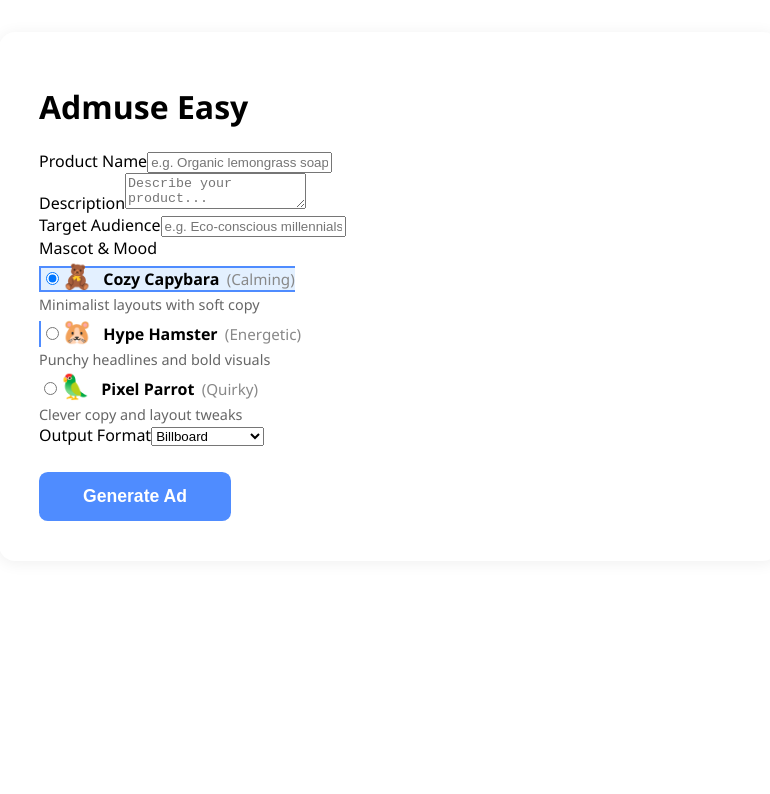
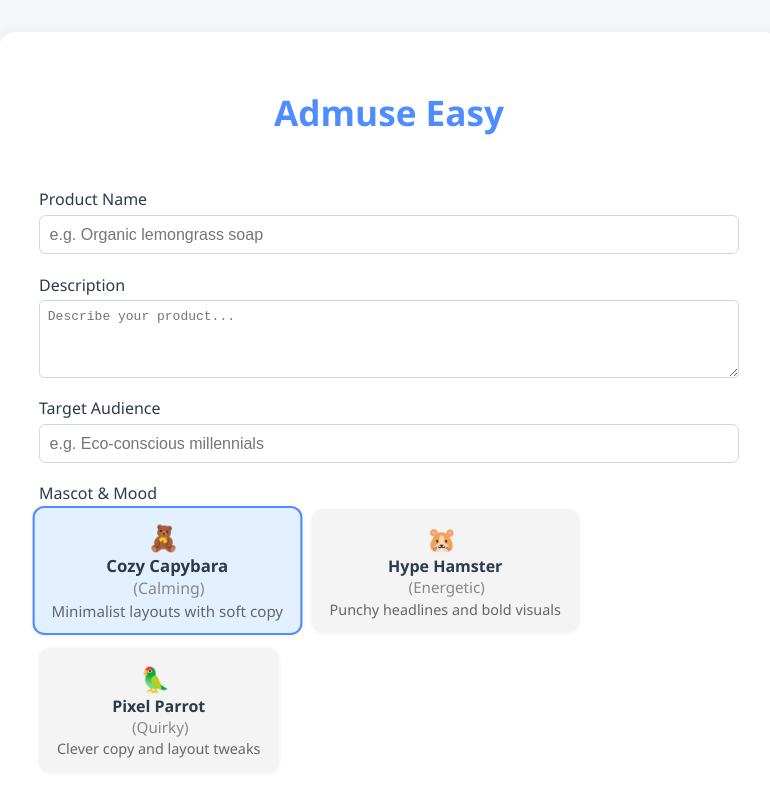
Before and after one commit to nuwnian/AdmuseEasy, a React (Create React App) app in the folder client/: page / in a window 1280 px wide. Shown: the top 794 px of the page, without its empty margins (251-1021 px from the left). Built offline with nearby package versions, Linux system fonts and the light colour scheme.

Commit message:
Restore original styling to React app

```diff
--- a/client/src/App.css
+++ b/client/src/App.css
@@ -1,3 +1,9 @@
+body {
+  margin: 0;
+  font-family: 'Segoe UI', Arial, sans-serif;
+  background: #f4f7fa;
+  color: #2d3a4a;
+}
 
 .dashboard {
   max-width: 700px;
@@ -8,61 +14,94 @@
   padding: 2em 2.5em 2.5em 2.5em;
   font-family: 'Segoe UI', Arial, sans-serif;
 }
-.App {
+
+.dashboard h1 {
   text-align: center;
+  color: #4f8cff;
+  margin-bottom: 1.5em;
+  font-size: 2.2em;
 }
 
-.App-logo {
-  height: 40vmin;
-  pointer-events: none;
+.input-section {
+  display: flex;
+  flex-direction: column;
+  gap: 1.2em;
 }
 
-@media (prefers-reduced-motion: no-preference) {
-  .App-logo {
-    animation: App-logo-spin infinite 20s linear;
-  }
+.input-group {
+  display: flex;
+  flex-direction: column;
+  gap: 0.3em;
 }
 
-.App-header {
-  background-color: #282c34;
-  min-height: 100vh;
+.input-group label {
+  font-weight: 500;
+}
+
+.input-group input,
+.input-group textarea,
+.input-group select {
+  padding: 0.6em;
+  border-radius: 0.4em;
+  border: 1px solid #cfd8dc;
+  font-size: 1em;
+}
+
+.input-group textarea {
+  min-height: 60px;
+  resize: vertical;
+}
+.mascot-options {
+  display: flex;
+  gap: 1em;
+  flex-wrap: wrap;
+}
+
+.mascot-options label {
+  background: #f4f4f4;
+  border-radius: 0.7em;
+  padding: 0.7em 1em;
+  cursor: pointer;
+  border: 2px solid transparent;
+  min-width: 140px;
+  transition: border 0.2s, transform 0.3s;
   display: flex;
   flex-direction: column;
   align-items: center;
-  justify-content: center;
-  font-size: calc(10px + 2vmin);
-  color: white;
+  box-shadow: 0 1px 4px #0001;
+  animation: mascot-in 0.7s ease;
 }
 
-.App-link {
-  color: #61dafb;
-}
-
-@keyframes App-logo-spin {
-  from {
-    transform: rotate(0deg);
-  }
-  to {
-    transform: rotate(360deg);
-  }
-}
 .mascot-options label.selected {
   border: 2px solid #4f8cff;
   background: #e3f0ff;
+  transform: scale(1.05);
 }
+
+.mascot-options label input[type="radio"] {
+  display: none;
+}
+
 .mascot-options .emoji {
   font-size: 1.5em;
   margin-right: 0.3em;
 }
+
 .mascot-options .mood {
   color: #888;
   font-size: 0.95em;
   margin-left: 0.2em;
 }
+
 .mascot-options .desc {
   font-size: 0.9em;
   color: #666;
   margin-top: 0.2em;
+}
+
+@keyframes mascot-in {
+  from { opacity: 0; transform: translateY(40px) scale(0.9); }
+  to { opacity: 1; transform: translateY(0) scale(1); }
 }
 .generate-btn {
   margin-top: 1.5em;
```
